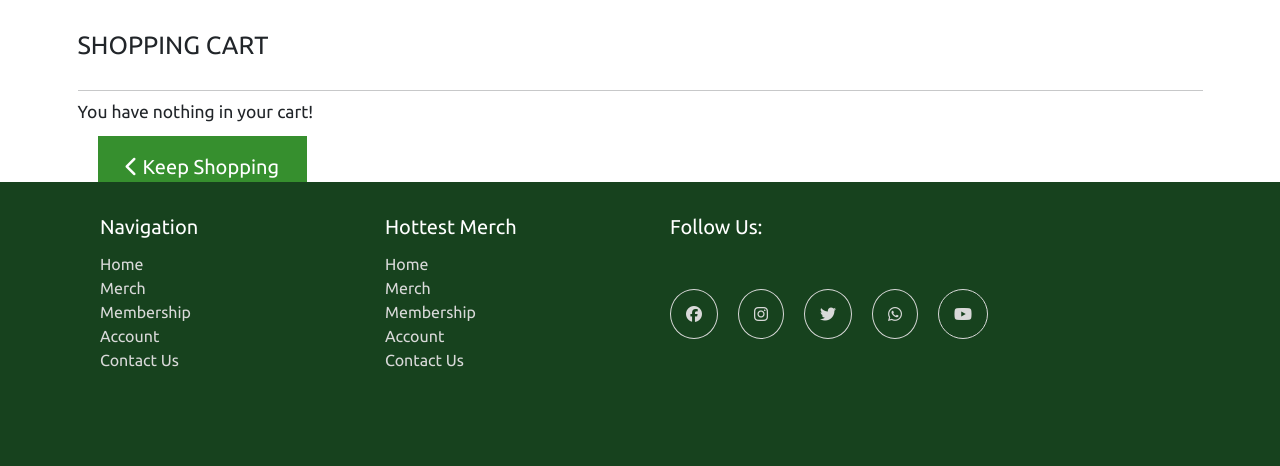
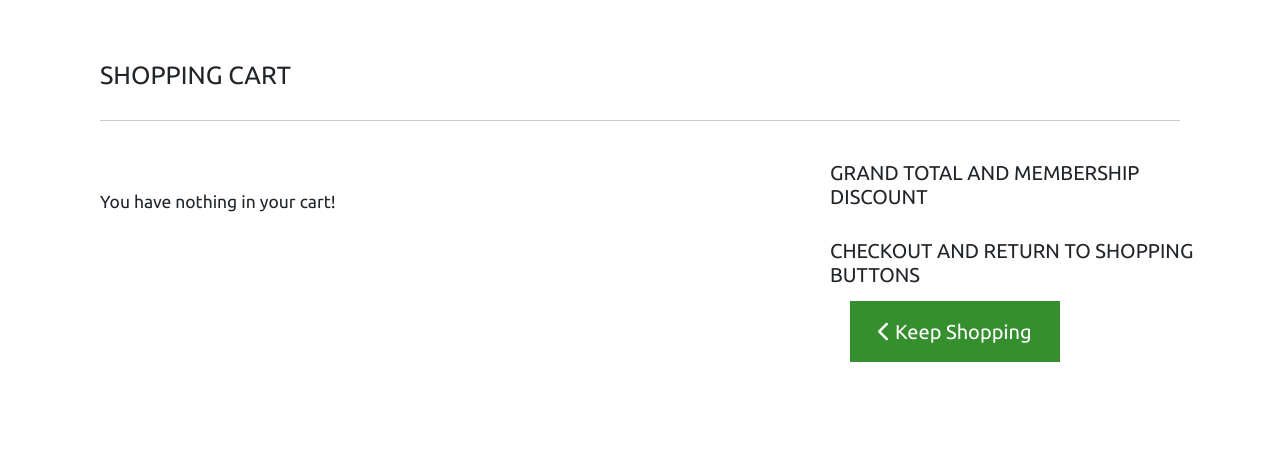
Before and after one commit to EeeBeeDee/gym_zen, a Django app: page /bag/ in a window 1280 px wide. Shown: the part 60-526 px from the top of the page. Run offline with Django 3.2, Linux system fonts and the light colour scheme; some libraries are stand-ins or nearby versions; grey boxes are pictures that could not be loaded.

Commit message:
Add basic bag HTML and responsivness

```diff
--- a/bag/contexts.py
+++ b/bag/contexts.py
@@ -1,6 +1,9 @@
 from django.conf import settings
 from django.contrib.auth.models import User
+from django.shortcuts import get_object_or_404
 from decimal import Decimal
+
+from products.models import Product
 
 
 def bag_contents(request):
@@ -8,8 +11,19 @@ def bag_contents(request):
     bag_items = []
     total = 0
     product_count = 0
+    bag = request.session.get('bag', {})
 
-    # if user.is_member:
+    for item_id, quantity in bag.items():
+        product = get_object_or_404(Product, pk=item_id)
+        total += quantity * product.price
+        product_count += quantity
+        bag_items.append({
+            'item_id': item_id,
+            'quantity': quantity,
+            'product': product
+        })
+
+    # if user.is_member we want to take 15% off bag total
 
 
     context = {
--- a/bag/templates/bag/bag.html
+++ b/bag/templates/bag/bag.html
@@ -7,23 +7,32 @@
 
 <div class="container">
     <div class="row">
-        <div class="col">
+        <div class="col p-5">
             <h1 class="my-5 text-uppercase">Shopping Cart</h1>
             <hr>
         </div>
     </div>
 
     <div class="row">
-        <div class="col">
+        <div class="col-12 col-lg-8 p-5">
             {% if bag_items %}
-
+                {% for item in bag_items %}
+                    <h2>{{ item.product.price }}</h2>
+                {% endfor %}
             {% else %}
             <h3 class="mb-5">You have nothing in your cart!</h3>
+
+            {% endif %}
+        </div>
+        <div class="col-12 col-lg-4 ms-auto p-5 p-md-0">
+            <h2 class="mb-5">GRAND TOTAL AND MEMBERSHIP DISCOUNT</h2>
+            <h2 class="mb-5">CHECKOUT AND RETURN TO SHOPPING BUTTONS</h2>
             <a href="{% url 'products' %}" class="btn-rounding">
                 <i class="fas fa-chevron-left"></i> Keep Shopping
             </a>
-            {% endif %}
         </div>
     </div>
+
+    <div style="height: 50vh;"></div>
 </div>
 {% endblock %}
--- a/bag/views.py
+++ b/bag/views.py
@@ -10,7 +10,6 @@ def view_bag(request):
 def add_to_bag(request, item_id):
 
     quantity = int(request.POST.get('quantity'))
-    print(quantity)
     redirect_url = request.POST.get('redirect_url')
     bag = request.session.get('bag', {} )
 
@@ -20,5 +19,5 @@ def add_to_bag(request, item_id):
         bag[item_id] = quantity
 
     request.session['bag'] = bag
-    print(request.session['bag'])
+    print(bag)
     return redirect(redirect_url)
```
Also changed, not shown: db.sqlite3.
